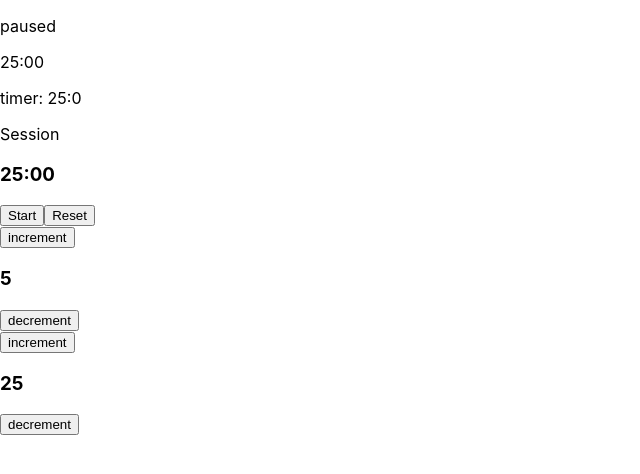
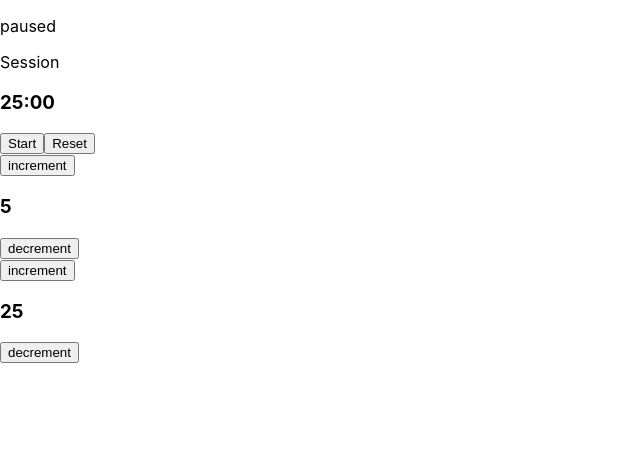
Before and after one commit to fccJashCoda/twentyfiveFive, a React (Create React App) app: page / in a window 1280 px wide. Shown: the top 474 px of the page, without its empty margins (0-640 px from the left). Built offline with nearby package versions, Linux system fonts and the light colour scheme.

Commit message:
moved time mechanics to timer component

```diff
--- a/src/components/Timer.js
+++ b/src/components/Timer.js
@@ -1,9 +1,51 @@
-const Timer = ({ startStop, reset, date }) => {
+import { useState, useEffect } from 'react';
+
+const Timer = ({ startStop, reset, baseTime, paused }) => {
+  let date = new Date(0, 0, 0, 0, baseTime, 0);
+  const [time, setTime] = useState(
+    date.toLocaleTimeString(navigator.language, {
+      minute: '2-digit',
+      second: '2-digit',
+    })
+  );
+
+  useEffect(() => {
+    let timer;
+    date = new Date(0, 0, 0, 0, baseTime, 0);
+    setTime(
+      date.toLocaleTimeString(navigator.language, {
+        minute: '2-digit',
+        second: '2-digit',
+      })
+    );
+    const countDown = () => {
+      date.setSeconds(date.getSeconds() - 1);
+      setTime((prevState) => {
+        if (prevState === '24:55') {
+          date = new Date(0, 0, 0, 0, baseTime, 0);
+          console.log('shabang');
+        }
+        prevState = date.toLocaleTimeString(navigator.language, {
+          minute: '2-digit',
+          second: '2-digit',
+        });
+        console.log(prevState);
+        console.log(typeof prevState);
+        return prevState;
+      });
+    };
+
+    if (!paused) {
+      timer = setInterval(countDown, 1000);
+
+      return () => clearInterval(timer);
+    }
+  }, [paused, baseTime]);
+
   return (
     <div id="timer-label">
-      <p>timer: {`${date.getMinutes()}:${date.getSeconds()}`}</p>
       <p>Session</p>
-      <h3 id="time-left">{'25:00'}</h3>
+      <h3 id="time-left">{time}</h3>
       <button id="start_stop" onClick={startStop}>
         Start
       </button>
--- a/src/components/TwentyfiveFive.js
+++ b/src/components/TwentyfiveFive.js
@@ -3,43 +3,9 @@ import Setter from './Setter';
 import Timer from './Timer';
 
 const TwentyfiveFive = () => {
-  let date = new Date(0, 0, 0, 0, 25, 0);
   const [breakTime, setBreakTime] = useState(5);
   const [sessionTime, setSessionTime] = useState(25);
   const [paused, setPaused] = useState(true);
-  const [time, setTime] = useState(
-    date.toLocaleTimeString(navigator.language, {
-      minute: '2-digit',
-      second: '2-digit',
-    })
-  );
-
-  useEffect(() => {
-    let timer;
-
-    const countDown = () => {
-      date.setSeconds(date.getSeconds() - 1);
-      setTime((prevState) => {
-        if (prevState === '24:55') {
-          date = new Date(0, 0, 0, 0, 25, 0);
-          console.log('shabang');
-        }
-        prevState = date.toLocaleTimeString(navigator.language, {
-          minute: '2-digit',
-          second: '2-digit',
-        });
-        console.log(prevState);
-        console.log(typeof prevState);
-        return prevState;
-      });
-    };
-
-    if (!paused) {
-      timer = setInterval(countDown, 1000);
-
-      return () => clearInterval(timer);
-    }
-  }, [paused]);
 
   const reset = () => {
     setBreakTime(5);
@@ -88,8 +54,12 @@ const TwentyfiveFive = () => {
   return (
     <div>
       {paused && <p>paused</p>}
-      <p>{time}</p>
-      <Timer reset={reset} startStop={startStop} paused={paused} date={date} />
+      <Timer
+        reset={reset}
+        startStop={startStop}
+        paused={paused}
+        baseTime={sessionTime}
+      />
       <Setter
         type={'break'}
         time={breakTime}
```
